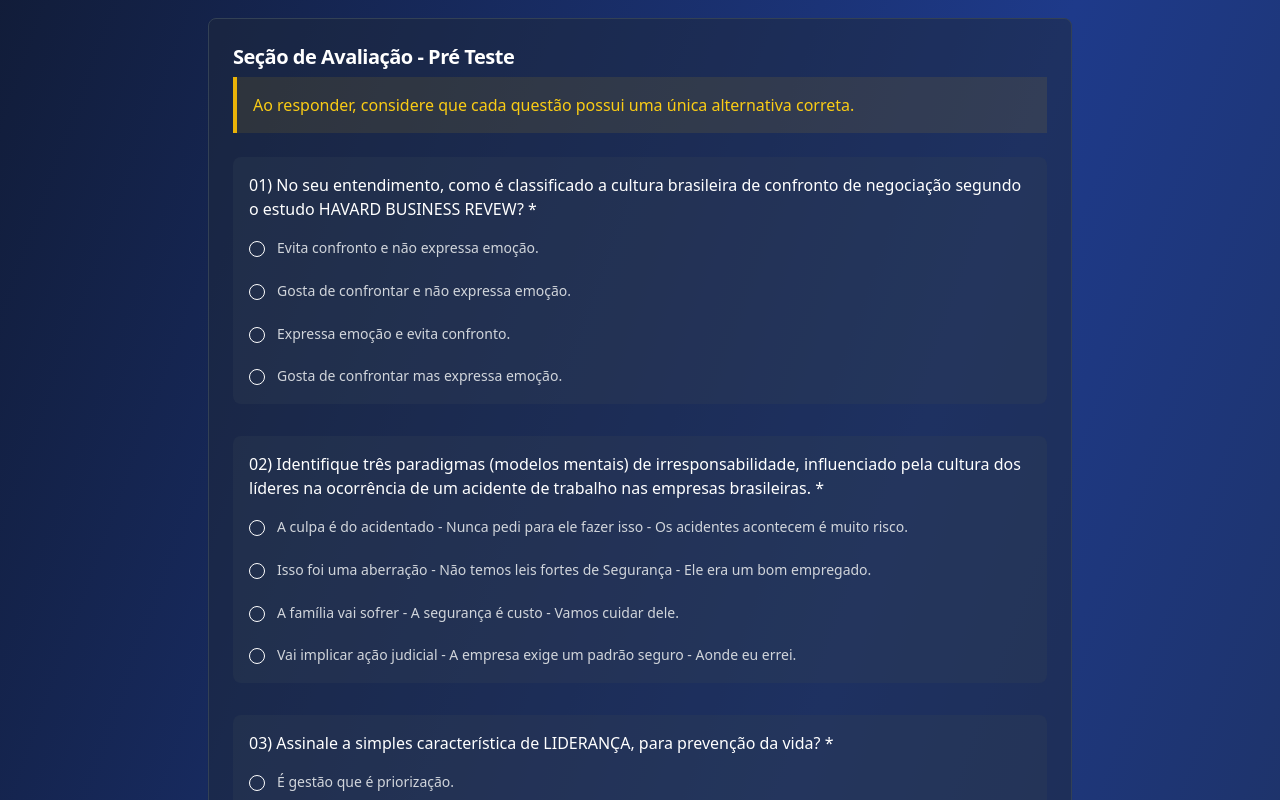
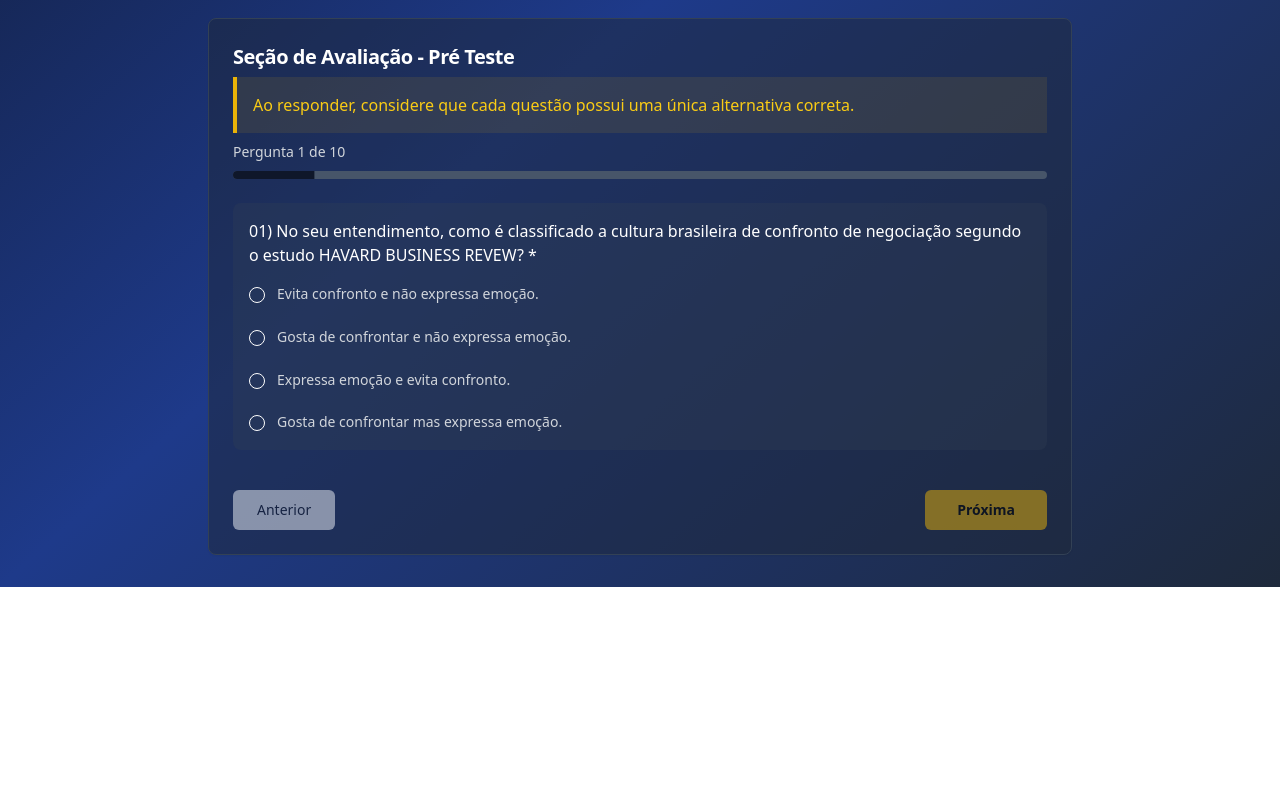
Before and after one commit to FabioCostaTeixeira/academia-de-lideres-modulo-l-pos-teste, a React (Vite) app: page / in a window 1280 px wide. Shown: the part 560-1360 px from the top of the page. After the commit the page ends 1147 px from the top, so only its background shows below. Built offline with nearby package versions, Linux system fonts and the light colour scheme.

Commit message:
feat: Implement single-question display
Modify the evaluation section to display one question at a time, enabling navigation between questions.

```diff
--- a/src/components/PreTestForm.tsx
+++ b/src/components/PreTestForm.tsx
@@ -1,4 +1,3 @@
-
 import { useState } from "react";
 import { Button } from "@/components/ui/button";
 import { Input } from "@/components/ui/input";
@@ -7,6 +6,7 @@ import { RadioGroup, RadioGroupItem } from "@/components/ui/radio-group";
 import { Card, CardContent, CardHeader, CardTitle } from "@/components/ui/card";
 import { useToast } from "@/hooks/use-toast";
 import { Loader2 } from "lucide-react";
+import { Progress } from "@/components/ui/progress";
 
 // Função para aplicar máscara visual no CPF
 function formatCpfMask(cpf: string) {
@@ -20,6 +20,8 @@ function formatCpfMask(cpf: string) {
 const PreTestForm = () => {
   const { toast } = useToast();
   const [isSubmitting, setIsSubmitting] = useState(false);
+  const [currentQuestionIdx, setCurrentQuestionIdx] = useState(0);
+
   const [formData, setFormData] = useState({
     nomeCompleto: "",
     cpf: "",
@@ -34,6 +36,7 @@ const PreTestForm = () => {
     pergunta09: "",
     pergunta10: "",
   });
+
   const questions = [
     {
       id: "pergunta01",
@@ -138,6 +141,8 @@ const PreTestForm = () => {
       ],
     },
   ];
+  const totalQuestions = questions.length;
+
   const handleInputChange = (field: string, value: string) => {
     // Se o campo for CPF, salva apenas os dígitos
     if (field === "cpf") {
@@ -153,6 +158,7 @@ const PreTestForm = () => {
       }));
     }
   };
+
   const validateForm = () => {
     const requiredFields = [
       "nomeCompleto",
@@ -189,6 +195,7 @@ const PreTestForm = () => {
     }
     return true;
   };
+
   const handleSubmit = async (e: React.FormEvent) => {
     e.preventDefault();
     if (!validateForm()) {
@@ -226,6 +233,7 @@ const PreTestForm = () => {
         pergunta09: "",
         pergunta10: "",
       });
+      setCurrentQuestionIdx(0);
     } catch (error) {
       console.error("Error submitting form:", error);
       toast({
@@ -237,6 +245,22 @@ const PreTestForm = () => {
       setIsSubmitting(false);
     }
   };
+
+  // Funções para navegação entre perguntas
+  const nextQuestion = () => {
+    if (currentQuestionIdx < totalQuestions - 1) setCurrentQuestionIdx(idx => idx + 1);
+  };
+  const prevQuestion = () => {
+    if (currentQuestionIdx > 0) setCurrentQuestionIdx(idx => idx - 1);
+  };
+
+  // Elementos de perguntas
+  const question = questions[currentQuestionIdx];
+  const questionKey = question.id as keyof typeof formData;
+
+  // Progresso (percentual)
+  const progress = Math.round(((currentQuestionIdx + 1) / totalQuestions) * 100);
+
   return (
     <div className="container mx-auto px-4 py-8 max-w-4xl">
       {/* Header */}
@@ -300,7 +324,7 @@ const PreTestForm = () => {
           </CardContent>
         </Card>
 
-        {/* Seção de Avaliação */}
+        {/* Seção de Avaliação com navegação e progresso */}
         <Card className="bg-slate-800/50 border-slate-700">
           <CardHeader>
             <CardTitle className="text-white text-xl">
@@ -311,29 +335,28 @@ const PreTestForm = () => {
                 Ao responder, considere que cada questão possui uma única alternativa correta.
               </p>
             </div>
+            {/* Barra de Progresso */}
+            <div className="mt-4">
+              <span className="text-gray-300 text-sm">{`Pergunta ${currentQuestionIdx + 1} de ${totalQuestions}`}</span>
+              <div className="mt-2">
+                <Progress value={progress} className="h-2 bg-slate-600" />
+              </div>
+            </div>
           </CardHeader>
           <CardContent className="space-y-8">
-            {questions.map((question) => (
-              <div
-                key={question.id}
-                className="space-y-4 p-4 bg-slate-700/30 rounded-lg"
-              >
+            <div className="space-y-4 p-4 bg-slate-700/30 rounded-lg animate-fade-in">
               <h3 className="text-white font-medium text-sm md:text-base leading-relaxed">
                 {question.title} *
               </h3>
-
               <RadioGroup
-                  value={formData[question.id as keyof typeof formData] as string}
+                value={formData[questionKey] as string}
                 onValueChange={(value) =>
                   handleInputChange(question.id, value)
                 }
                 className="space-y-3"
               >
                 {question.options.map((option, optionIndex) => (
-                    <div
-                      key={optionIndex}
-                      className="flex items-start space-x-3"
-                    >
+                  <div key={optionIndex} className="flex items-start space-x-3">
                     <RadioGroupItem
                       value={option}
                       id={`${question.id}-${optionIndex}`}
@@ -349,12 +372,49 @@ const PreTestForm = () => {
                 ))}
               </RadioGroup>
             </div>
-            ))}
+
+            {/* Navegação entre perguntas */}
+            <div className="flex justify-between gap-4 pt-2">
+              <Button
+                type="button"
+                onClick={prevQuestion}
+                disabled={currentQuestionIdx === 0}
+                variant="secondary"
+                className="px-6 py-2"
+              >
+                Anterior
+              </Button>
+              {currentQuestionIdx < totalQuestions - 1 ? (
+                <Button
+                  type="button"
+                  onClick={nextQuestion}
+                  disabled={!formData[questionKey]}
+                  className="bg-yellow-500 hover:bg-yellow-600 text-black font-bold px-8 py-2"
+                >
+                  Próxima
+                </Button>
+              ) : (
+                <Button
+                  type="submit"
+                  disabled={isSubmitting || !formData[questionKey]}
+                  className="bg-yellow-500 hover:bg-yellow-600 text-black font-bold px-8 py-2"
+                >
+                  {isSubmitting ? (
+                    <>
+                      <Loader2 className="mr-2 h-4 w-4 animate-spin" />
+                      Enviando...
+                    </>
+                  ) : (
+                    "Enviar Formulário"
+                  )}
+                </Button>
+              )}
+            </div>
           </CardContent>
         </Card>
 
         {/* Submit Button */}
-        <div className="flex justify-center pt-6">
+        {/* <div className="flex justify-center pt-6">
           <Button
             type="submit"
             disabled={isSubmitting}
@@ -369,7 +429,7 @@ const PreTestForm = () => {
               "Enviar Formulário"
             )}
           </Button>
-        </div>
+        </div> */}
       </form>
     </div>
   );
```
Lines whose indentation alone changed are shown as unchanged.
